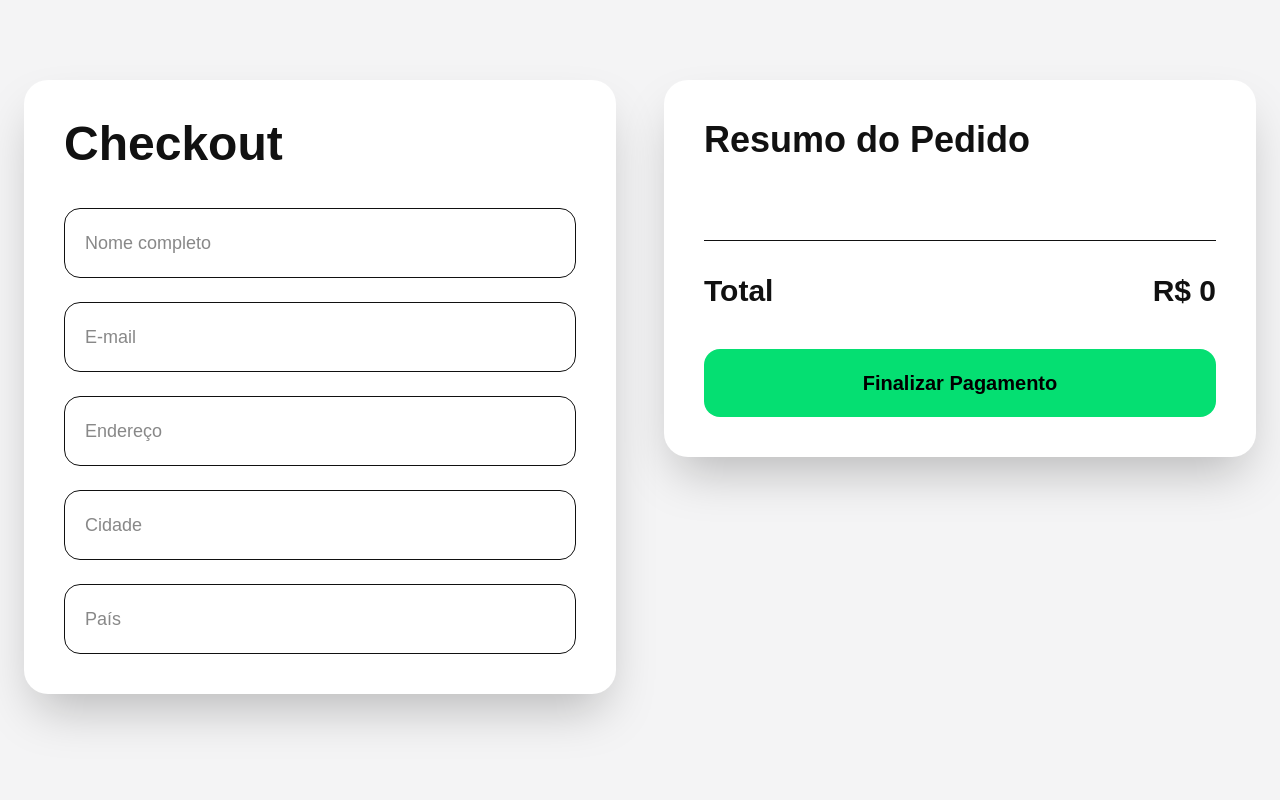
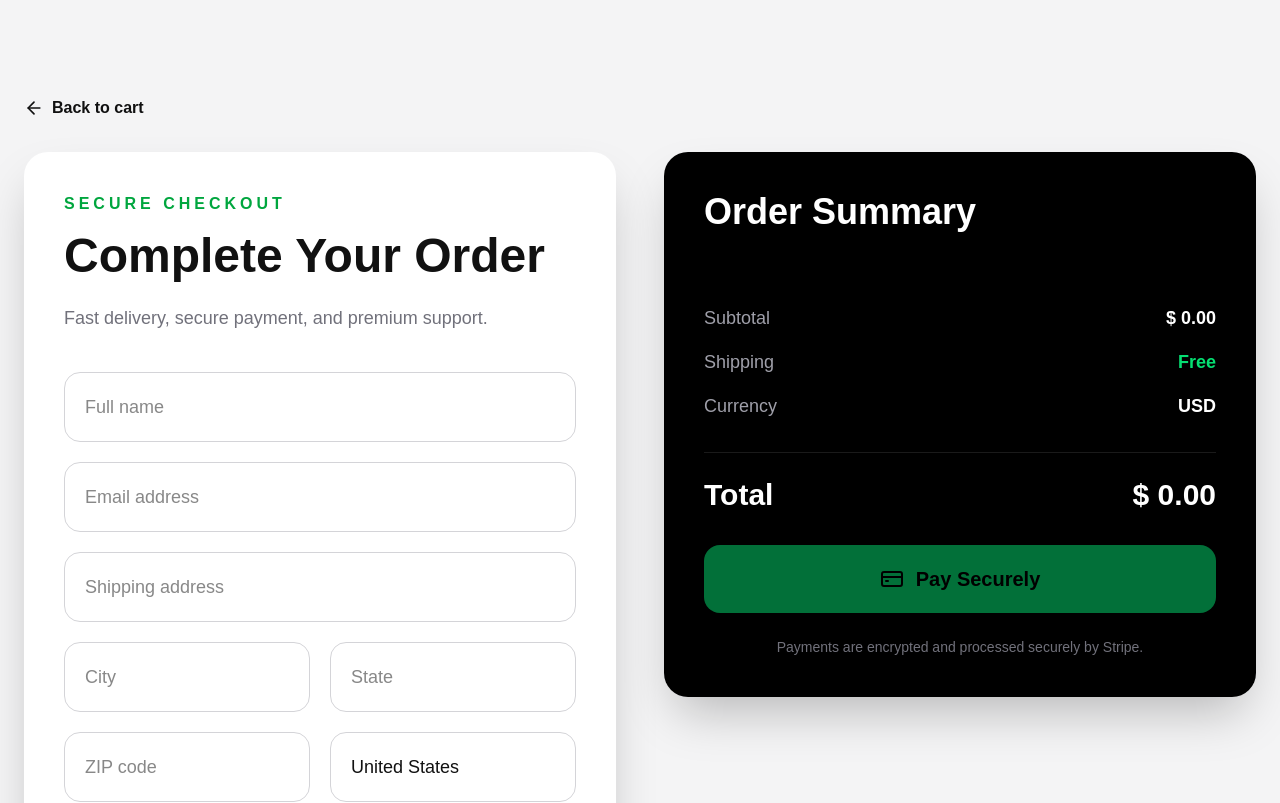
Before and after one commit to deuseoleao-programa/loja-premium, a Next.js app: page /checkout in a window 1280 px wide. Shown: the top 803 px of the page. Built offline with nearby package versions, Linux system fonts and the light colour scheme.

Commit message:
melhorar checkout para mercado americano

```diff
--- a/src/app/api/checkout/route.ts
+++ b/src/app/api/checkout/route.ts
@@ -36,7 +36,7 @@ export async function POST(request: Request) {
 
       line_items: cart.map((item: any) => ({
         price_data: {
-          currency: 'brl',
+          currency: 'usd',
           product_data: {
             name: item.title,
             images: [item.image],
--- a/src/app/checkout/page.tsx
+++ b/src/app/checkout/page.tsx
@@ -1,12 +1,11 @@
 'use client'
 
+import Link from 'next/link'
+import { Lock, ShieldCheck, Truck, CreditCard, ArrowLeft } from 'lucide-react'
 import { useCartStore } from '../../store/cart'
 
 export default function CheckoutPage() {
-  const {
-    cart,
-    totalPrice,
-  } = useCartStore()
+  const { cart, totalPrice } = useCartStore()
 
   async function handleCheckout() {
     const response = await fetch('/api/checkout', {
@@ -14,9 +13,7 @@ export default function CheckoutPage() {
       headers: {
         'Content-Type': 'application/json',
       },
-      body: JSON.stringify({
-        cart,
-      }),
+      body: JSON.stringify({ cart }),
     })
 
     const data = await response.json()
@@ -27,57 +24,107 @@ export default function CheckoutPage() {
   }
 
   return (
-    <main className="min-h-screen bg-zinc-100 py-20 px-6">
-      <div className="max-w-7xl mx-auto grid lg:grid-cols-2 gap-12">
+    <main className="min-h-screen bg-zinc-100 py-24 px-6">
+      <div className="max-w-7xl mx-auto">
+        <Link
+          href="/cart"
+          className="inline-flex items-center gap-2 text-zinc-600 font-bold mb-8 hover:text-black"
+        >
+          <ArrowLeft size={20} />
+          Back to cart
+        </Link>
 
-        <div className="bg-white rounded-3xl shadow-2xl p-10">
-          <h1 className="text-5xl font-black mb-10">
-            Checkout
+        <div className="grid lg:grid-cols-2 gap-12">
+          <section className="bg-white rounded-3xl shadow-2xl p-10">
+            <p className="text-green-600 font-black uppercase tracking-[4px] mb-4">
+              Secure Checkout
+            </p>
+
+            <h1 className="text-5xl font-black mb-6">
+              Complete Your Order
             </h1>
 
-          <div className="grid gap-6">
+            <p className="text-zinc-500 text-lg mb-10">
+              Fast delivery, secure payment, and premium support.
+            </p>
+
+            <div className="grid gap-5">
               <input
                 type="text"
-              placeholder="Nome completo"
-              className="border rounded-2xl p-5 text-lg"
+                placeholder="Full name"
+                className="border border-zinc-300 rounded-2xl p-5 text-lg focus:outline-none focus:border-green-400"
               />
 
               <input
                 type="email"
-              placeholder="E-mail"
-              className="border rounded-2xl p-5 text-lg"
+                placeholder="Email address"
+                className="border border-zinc-300 rounded-2xl p-5 text-lg focus:outline-none focus:border-green-400"
               />
 
               <input
                 type="text"
-              placeholder="Endereço"
-              className="border rounded-2xl p-5 text-lg"
+                placeholder="Shipping address"
+                className="border border-zinc-300 rounded-2xl p-5 text-lg focus:outline-none focus:border-green-400"
+              />
+
+              <div className="grid md:grid-cols-2 gap-5">
+                <input
+                  type="text"
+                  placeholder="City"
+                  className="border border-zinc-300 rounded-2xl p-5 text-lg focus:outline-none focus:border-green-400"
                 />
 
                 <input
                   type="text"
-              placeholder="Cidade"
-              className="border rounded-2xl p-5 text-lg"
+                  placeholder="State"
+                  className="border border-zinc-300 rounded-2xl p-5 text-lg focus:outline-none focus:border-green-400"
+                />
+              </div>
+
+              <div className="grid md:grid-cols-2 gap-5">
+                <input
+                  type="text"
+                  placeholder="ZIP code"
+                  className="border border-zinc-300 rounded-2xl p-5 text-lg focus:outline-none focus:border-green-400"
                 />
 
                 <input
                   type="text"
-              placeholder="País"
-              className="border rounded-2xl p-5 text-lg"
+                  placeholder="Country"
+                  defaultValue="United States"
+                  className="border border-zinc-300 rounded-2xl p-5 text-lg focus:outline-none focus:border-green-400"
                 />
               </div>
             </div>
 
-        <div className="bg-white rounded-3xl shadow-2xl p-10 h-fit">
-          <h2 className="text-4xl font-black mb-10">
-            Resumo do Pedido
+            <div className="grid md:grid-cols-3 gap-4 mt-10">
+              <div className="bg-zinc-100 rounded-2xl p-5">
+                <Lock className="mb-3 text-green-600" />
+                <p className="font-black">Secure Payment</p>
+              </div>
+
+              <div className="bg-zinc-100 rounded-2xl p-5">
+                <Truck className="mb-3 text-green-600" />
+                <p className="font-black">Fast Shipping</p>
+              </div>
+
+              <div className="bg-zinc-100 rounded-2xl p-5">
+                <ShieldCheck className="mb-3 text-green-600" />
+                <p className="font-black">Buyer Protection</p>
+              </div>
+            </div>
+          </section>
+
+          <aside className="bg-black text-white rounded-3xl shadow-2xl p-10 h-fit sticky top-28">
+            <h2 className="text-4xl font-black mb-8">
+              Order Summary
             </h2>
 
             <div className="flex flex-col gap-6 mb-10">
               {cart.map((item) => (
                 <div
                   key={item.id}
-                className="flex items-center gap-4"
+                  className="flex items-center gap-4 border-b border-white/10 pb-6"
                 >
                   <img
                     src={item.image}
@@ -90,34 +137,54 @@ export default function CheckoutPage() {
                       {item.title}
                     </h3>
 
-                  <p className="text-zinc-500">
-                    Quantidade: {item.quantity}
+                    <p className="text-zinc-400">
+                      Qty: {item.quantity}
                     </p>
                   </div>
 
                   <p className="font-black text-xl">
-                  R$ {item.price * item.quantity}
+                    $ {(item.price * item.quantity).toFixed(2)}
                   </p>
                 </div>
               ))}
             </div>
 
-          <div className="border-t pt-8 flex justify-between text-3xl font-black mb-10">
+            <div className="space-y-4 mb-8">
+              <div className="flex justify-between text-lg">
+                <span className="text-zinc-400">Subtotal</span>
+                <strong>$ {totalPrice().toFixed(2)}</strong>
+              </div>
+
+              <div className="flex justify-between text-lg">
+                <span className="text-zinc-400">Shipping</span>
+                <strong className="text-green-400">Free</strong>
+              </div>
+
+              <div className="flex justify-between text-lg">
+                <span className="text-zinc-400">Currency</span>
+                <strong>USD</strong>
+              </div>
+            </div>
+
+            <div className="border-t border-white/10 pt-6 flex justify-between text-3xl font-black mb-8">
               <span>Total</span>
-
-            <span>
-              R$ {totalPrice()}
-            </span>
+              <span>$ {totalPrice().toFixed(2)}</span>
             </div>
 
             <button
               onClick={handleCheckout}
-            className="w-full bg-green-400 text-black py-5 rounded-2xl font-black text-xl hover:scale-105 transition"
+              disabled={cart.length === 0}
+              className="w-full bg-green-400 text-black py-5 rounded-2xl font-black text-xl hover:scale-105 transition disabled:opacity-50 disabled:cursor-not-allowed flex items-center justify-center gap-3"
             >
-            Finalizar Pagamento
+              <CreditCard size={24} />
+              Pay Securely
             </button>
+
+            <p className="text-zinc-500 text-sm text-center mt-6">
+              Payments are encrypted and processed securely by Stripe.
+            </p>
+          </aside>
         </div>
-
       </div>
     </main>
   )
```
Lines whose indentation alone changed are shown as unchanged.
